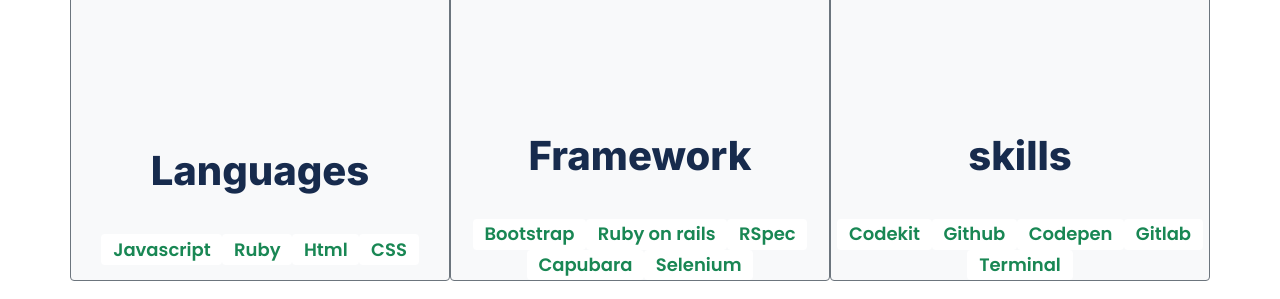
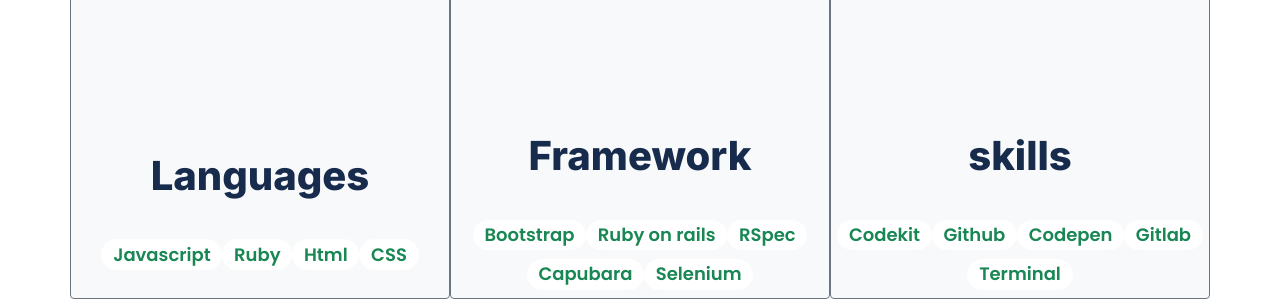
Before and after one commit to Have-Samuel/bootstrap-1, a plain HTML site: page index.html in a window 1280 px wide. Shown: the part 2712-3011 px from the top of the page. Drawn offline with nearby package versions, Linux system fonts and the light colour scheme.

Commit message:
put box badges as h4 and raunded  border
put as a title to increase the size and rounder-pill shape for the budgets surrounds

```diff
--- a/index.html
+++ b/index.html
@@ -221,10 +221,10 @@
       <img src="img/langguage.svg" alt="Languages" class="about_img rounded-circle bg-white mb-4">
       <h3>Languages</h3>
       <div class="about_items d-flex flex-wrap justify-content-center align-items-center">
-        <span class="badge bg-white text-success rounded">Javascript</span>
-        <span class="badge bg-white text-success rounded">Ruby</span>
-        <span class="badge bg-white text-success rounded">Html</span>
-        <span class="badge bg-white text-success rounded">CSS</span>
+        <h4><span class="badge bg-white text-success rounded-pill">Javascript</span></h4>
+        <h4><span class="badge bg-white text-success rounded-pill">Ruby</span></h4>
+        <h4><span class="badge bg-white text-success rounded-pill">Html</span></h4>
+        <h4><span class="badge bg-white text-success rounded-pill">CSS</span></h4>
       </div>
     </div>
 
@@ -232,11 +232,11 @@
       <img src="img/framework.svg" alt="Frameworks" class="about_img rounded-circle bg-white mb-4">
       <h3>Framework</h3>
       <div class="about_items d-flex flex-wrap justify-content-center align-items-center">
-        <span class="badge bg-white text-success ">Bootstrap</span>
-        <span class="badge bg-white text-success ">Ruby on rails</span>
-        <span class="badge bg-white text-success ">RSpec</span>
-        <span class="badge bg-white text-success ">Capubara</span>
-        <span class="badge bg-white text-success ">Selenium</span>
+        <h4><span class="badge bg-white text-success rounded-pill">Bootstrap</span></h4>
+        <h4><span class="badge bg-white text-success rounded-pill">Ruby on rails</span></h4>
+        <h4><span class="badge bg-white text-success rounded-pill">RSpec</span></h4>
+        <h4><span class="badge bg-white text-success rounded-pill">Capubara</span></h4>
+        <h4><span class="badge bg-white text-success rounded-pill">Selenium</span></h4>
       </div>
     </div>
 
@@ -244,15 +244,13 @@
       <img src="img/skills.svg" alt="Skills" class="about_img rounded-circle bg-white mb-4">
       <h3>skills</h3>
       <div class="about_items d-flex flex-wrap justify-content-center align-items-center">
-        <span class="badge bg-white text-success ">Codekit</span>
-        <span class="badge bg-white text-success ">Github</span>
-        <span class="badge bg-white text-success ">Codepen</span>
-        <span class="badge bg-white text-success ">Gitlab</span>
-        <span class="badge bg-white text-success ">Terminal</span>
+        <h4><span class="badge bg-white text-success rounded-pill">Codekit</span></h4>
+        <h4><span class="badge bg-white text-success rounded-pill">Github</span></h4>
+        <h4><span class="badge bg-white text-success rounded-pill">Codepen</span></h4>
+        <h4><span class="badge bg-white text-success rounded-pill">Gitlab</span></h4>
+        <h4><span class="badge bg-white text-success rounded-pill">Terminal</span></h4>
       </div>
     </div>
-
-
   </div>
 </section>
 
```
